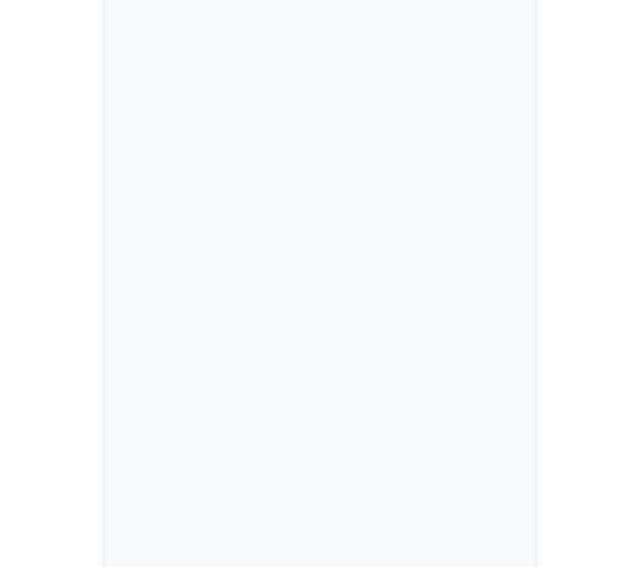
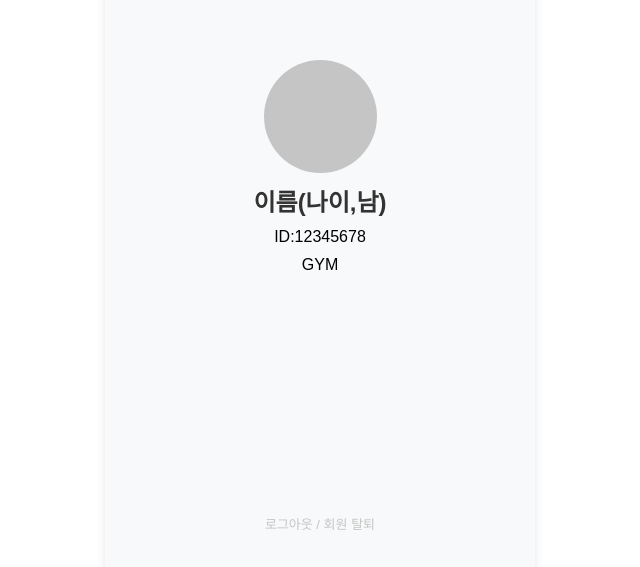
Before and after one commit to Team-BodyBuddy/body-buddy-front, a React (Create React App) app: page /trainer/my in a window 1280 px wide. Before the commit this address had no page. Shown: the part 233-800 px from the top of the page, without its empty margins (320-960 px from the left). Built offline with nearby package versions, Linux system fonts and the light colour scheme.

Commit message:
모달창 추가

```diff
--- a/src/App.tsx
+++ b/src/App.tsx
@@ -21,13 +21,15 @@ import PortfolioPage from "./pages/PortfolioPage/PortfolioPage";
 import TrainerMainPage from "./pages/TrainerMainPage/TrainerMainPage";
 import TrainerMemberPage from "./pages/TrainerMemberPage/TrainerMemberPage";
 import TrainerPortfolio from "./pages/TrainerPortfolio/TrainerPortfolio";
+import TrainerMyPage from "./pages/TrainerMyPage/TrainerMyPage";
 
 const App: React.FC = () => {
     return (
         <FluxProvider>
             <ThemeProvider theme={theme}>
                 <GlobalStyles />
-                <Router future={{
+                <Router
+                    future={{
                         v7_startTransition: true,
                         v7_relativeSplatPath: true,
                     }}
@@ -46,9 +48,10 @@ const App: React.FC = () => {
                         <Route path="/my/exit" element={<ExitPage />} />
                         <Route path="/bodybuddy" element={<BodyBuddyPage />} />
                         <Route path="/portfolio" element={<PortfolioPage />} />
-                        <Route path="/trainer" element={<TrainerMainPage/>}/>
-                        <Route path="/trainer/member" element={<TrainerMemberPage/>}/>
+                        <Route path="/trainer" element={<TrainerMainPage />} />
+                        <Route path="/trainer/member" element={<TrainerMemberPage />} />
                         <Route path="/trainer/portfolio" element={<TrainerPortfolio />} />
+                        <Route path="/trainer/my" element={<TrainerMyPage />} />
                     </Routes>
                 </Router>
             </ThemeProvider>
--- /dev/null
+++ b/src/components/Modal/PointModal/PointModal.tsx
@@ -0,0 +1,28 @@
+//마이페이지 : 토스트 모달, ID입력창
+import React, { useState } from "react";
+import * as S from "./Styles";
+
+const PointModal: React.FC<{ onClose: () => void }> = ({ onClose }) => {
+    const [isVisible, setIsVisible] = useState(true);
+
+    const handleRequestClick = () => {
+        setIsVisible(false);
+        setTimeout(onClose, 10);
+    };
+
+    return (
+        <>
+            <S.Overlay isVisible={isVisible} />
+            <S.RequestModal isVisible={isVisible}>
+                <S.Container>
+                    <S.Text>축하합니다.</S.Text>
+                    <S.Title>n일 연속 출석</S.Title>
+                    <S.Text2>nn경험치를 획득했습니다!</S.Text2>
+                    <S.Button onClick={handleRequestClick}>확인</S.Button>
+                </S.Container>
+            </S.RequestModal>
+        </>
+    );
+};
+
+export default PointModal;
--- /dev/null
+++ b/src/components/Modal/PointModal/Styles.ts
@@ -0,0 +1,85 @@
+import styled from "styled-components";
+import { COLORS } from "../../../styles/color";
+
+export const Overlay = styled.div<{ isVisible: boolean }>`
+    position: fixed;
+    top: 0;
+    left: 0;
+    width: 100%;
+    height: 100%;
+    background-color: rgba(0, 0, 0, 0.5);
+    z-index: 1999;
+    display: ${({ isVisible }) => (isVisible ? "block" : "none")};
+`;
+
+export const RequestModal = styled.div<{ isVisible: boolean }>`
+    position: fixed;
+    top: 40%;
+    left: 50%;
+    transform: translate(-50%, -50%);
+    width: 100%;
+    max-width: 500px;
+    z-index: 2000;
+    display: flex;
+    flex-direction: column;
+    align-items: center;
+    overflow-y: auto;
+    max-height: 80%;
+`;
+
+export const Container = styled.div`
+    width: 23.563rem;
+    display: flex;
+    flex-direction: column;
+    justify-content: center;
+    align-items: center;
+    padding: 1.875rem;
+    background-color: white;
+    border-radius: 0.688rem;
+    gap: 0.875rem;
+`;
+
+export const Title = styled.h1`
+    margin: 0;
+    font-size: 1.5rem;
+    font-family: "Pretendard", sans-serif;
+    font-weight: 600;
+    color: #333;
+`;
+
+export const Img = styled.div`
+    text-align: center;
+    width: 3.313rem;
+    height: 3.313rem;
+    border-radius: 50%;
+    color: ${COLORS.LightGray};
+    background-color: ${COLORS.LightGray};
+    display: flex;
+    justify-content: center;
+    align-items: center;
+`;
+
+export const Button = styled.button`
+    border-radius: 0.313rem;
+    cursor: pointer;
+    width: 100%;
+    height: 2.188rem;
+    font-family: "Pretendard", sans-serif;
+    font-weight: 600;
+    font-size: 0.75rem;
+    color: white;
+    background-color: ${COLORS.Green};
+    border: none;
+`;
+
+export const Text = styled.p`
+    color: black;
+    font-size: 1rem;
+    font-weight: 400;
+`;
+export const Text2 = styled.p`
+    color: ${COLORS.Green};
+    font-size: 1rem;
+    font-weight: 400;
+    margin-top: 0.875rem;
+`;
--- /dev/null
+++ b/src/components/Modal/TrainerRequestModal/Styles.ts
@@ -0,0 +1,113 @@
+import styled, { keyframes } from "styled-components";
+import { COLORS } from "../../../styles/color";
+
+const slideUp = keyframes`
+    from {
+        transform: translateY(100%);
+    }
+    to {
+        transform: translateY(0);
+    }
+`;
+
+const slideDown = keyframes`
+    from {
+        transform: translateY(0);
+    }
+    to {
+        transform: translateY(100%);
+    }
+`;
+
+export const Overlay = styled.div<{ isVisible: boolean }>`
+    position: fixed;
+    top: 0;
+    width: 100%;
+    height: 100%;
+    background-color: rgba(0, 0, 0, 0.5); 적용
+    z-index: 999;
+    display: ${({ isVisible }) => (isVisible ? "block" : "none")};
+`;
+
+export const RequestModal = styled.div<{ isVisible: boolean }>`
+    transform: translateX(-50%);
+    z-index: 1000;
+    display: flex;
+    flex-direction: column;
+    align-items: center;
+    animation: ${({ isVisible }) => (isVisible ? slideUp : slideDown)} 0.5s forwards;
+    overflow-y: auto;
+`;
+
+export const Container = styled.div`
+    height: 11.063;
+    width: 23.563rem;
+    display: flex;
+    flex-direction: column;
+    justify-content: center;
+    align-items: left;
+    padding: 1.875rem;
+    background-color: white;
+    border-radius: 0.688rem;
+    gap: 1.25rem;
+`;
+export const infoContainer = styled.div`
+    display: flex;
+    flex-direction: row;
+    align-items: left;
+    gap: 1rem;
+`;
+export const Title = styled.h1`
+    margin: 0;
+    font-size: 1.5rem;
+    font-family: "Pretendard", sans-serif;
+    font-weight: 600;
+    color: #333;
+`;
+
+export const Img = styled.div`
+    text-align: center;
+    width: 3.313rem;
+    height: 3.313rem;
+    border-radius: 50%;
+    color: ${COLORS.LightGray};
+    background-color: ${COLORS.LightGray};
+    display: flex;
+    justify-content: center;
+    align-items: center;
+`;
+
+export const Button = styled.button`
+    border-radius: 5px;
+    cursor: pointer;
+    width: 100%;
+    height: 100%;
+    font-family: "Pretendard", sans-serif;
+    font-weight: 600;
+    font-size: 1rem;
+`;
+export const SuButton = styled(Button)`
+    border: none;
+    color: white;
+    background-color: ${COLORS.Green};
+`;
+export const GuButton = styled(Button)`
+    border: 1px solid ${COLORS.Gray};
+    color: ${COLORS.Gray};
+    background-color: white;
+`;
+export const BtnBar = styled.div`
+    //중앙 기중 가로 정렬
+    display: flex;
+    justify-content: center;
+    gap: 10px;
+    width: 100%;
+    height: 2.563rem;
+`;
+
+export const Text = styled.p`
+    color: black;
+    font-size: 1rem;
+    font-weight: 400;
+    margin-top: 0.875rem;
+`;
--- /dev/null
+++ b/src/components/Modal/TrainerRequestModal/TrainerRequestModal.tsx
@@ -0,0 +1,34 @@
+//마이페이지 : 토스트 모달, ID입력창
+import React, { useState } from "react";
+import * as S from "./Styles";
+
+const TrainerRequestModal: React.FC<{ onClose: () => void }> = ({ onClose }) => {
+    const [isVisible, setIsVisible] = useState(true);
+
+    const handleRequestClick = () => {
+        setIsVisible(false);
+        setTimeout(onClose, 500);
+    };
+
+    return (
+        <>
+            <S.Overlay isVisible={isVisible} />
+            <S.RequestModal isVisible={isVisible}>
+                <S.Container>
+                    <S.infoContainer>
+                        <S.Img>이미지</S.Img>
+                        <S.Title>
+                            이름(나이,남)<S.Text>1990-09-48</S.Text>
+                        </S.Title>
+                    </S.infoContainer>
+                    <S.BtnBar>
+                        <S.SuButton onClick={handleRequestClick}>수락</S.SuButton>
+                        <S.GuButton onClick={handleRequestClick}>거절</S.GuButton>
+                    </S.BtnBar>
+                </S.Container>
+            </S.RequestModal>
+        </>
+    );
+};
+
+export default TrainerRequestModal;
--- a/src/pages/TrainerMyPage/Styles.ts
+++ b/src/pages/TrainerMyPage/Styles.ts
@@ -3,31 +3,44 @@ import { COLORS } from "../../styles/color";
 
 export const Title = styled.h1`
     margin: 0;
-    font-size: 2rem;
-    font-family: 'Pretendard', sans-serif;
-    font-weight: 400;
+    font-size: 1.5rem;
+    font-family: "Pretendard", sans-serif;
+    font-weight: 600;
     color: #333;
 `;
 
-    //필요한거: 세로 정렬 , 가운데 정렬, 아이템 간격
+//필요한거: 세로 정렬 , 가운데 정렬, 아이템 간격
 export const Container = styled.div`
     display: flex;
     flex-direction: column;
-    justify-content: flex-start;
+    justify-content: center;
     align-items: center;
     height: 100vh;
-    padding :  0 ;
+    padding: 0;
     gap: 10px;
-`
+`;
+
+export const Text2 = styled.p`
+    font-size: 1rem;
+    color: black;
+    font-weight: 400;
+`;
+
+export const Img = styled.div`
+    text-align: center;
+    width: 7.063rem;
+    height: 7.063rem;
+    border-radius: 50%;
+    color: ${COLORS.LightGray};
+    background-color: ${COLORS.LightGray};
+    display: flex;
+    justify-content: center;
+    align-items: center;
+`;
 
 export const Text = styled.p`
+    position: absolute;
+    bottom: 2.125rem;
     font-size: 13px;
     color: ${COLORS.LightGray};
-    margin : 30px 0 0 0;
 `;
-
-export const Img= styled.div`
-    flex-grow: 1;
-    text-align: center;
-
-`
--- a/src/pages/TrainerMyPage/TrainerMyPage.tsx
+++ b/src/pages/TrainerMyPage/TrainerMyPage.tsx
@@ -1,24 +1,31 @@
 //트레이너 마이페이지
 import * as S from "./Styles";
 import { useNavigate } from "react-router-dom";
+import TrainerRequestModal from "../../components/Modal/TrainerRequestModal/TrainerRequestModal";
+import { useState } from "react";
 
 const TrainerMyPage: React.FC = () => {
-        const navigate = useNavigate();
+    const navigate = useNavigate();
+    const [ShowModal, setShowModal] = useState(false);
+    const handleExitClick = () => {
+        navigate("/my/exit");
+    };
 
-        const handleExitClick = () => {
-            navigate("/my/exit");
-        };
+    const handleTrainerClick = () => {
+        setShowModal(true);
+    };
 
+    const handleCloseModal = () => {
+        setShowModal(false);
+    };
     return (
         <S.Container>
-            <S.Img>이미지</S.Img>
-            <S.Title>이름</S.Title>
-            <S.Title>(나이,남)</S.Title>
-            <S.Text>ID: </S.Text>
-            <S.Text>GYM </S.Text>
-            <S.Text onClick={handleExitClick}>
-                로그아웃 / 회원 탈퇴
-            </S.Text>
+            <S.Img onClick={handleTrainerClick}>이미지</S.Img>
+            <S.Title>이름(나이,남)</S.Title>
+            <S.Text2>ID:12345678 </S.Text2>
+            <S.Text2>GYM </S.Text2>
+            <S.Text onClick={handleExitClick}>로그아웃 / 회원 탈퇴</S.Text>
+            {ShowModal && <TrainerRequestModal onClose={handleCloseModal} />}
         </S.Container>
     );
 };
```
Also changed, not shown: src/components/DefaultContent/DefaultContent.tsx (+16 -10 lines).
